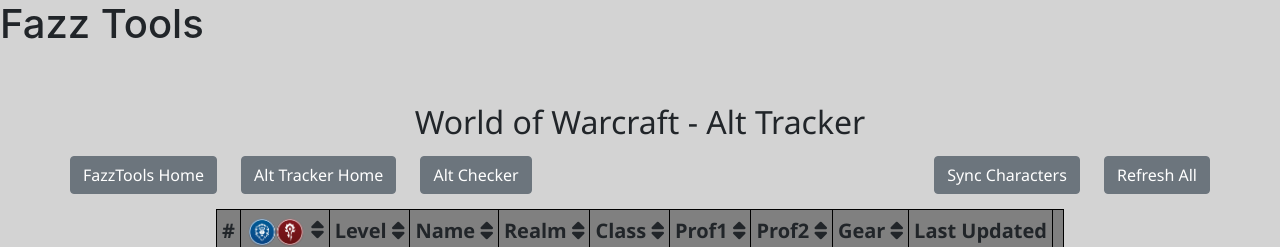
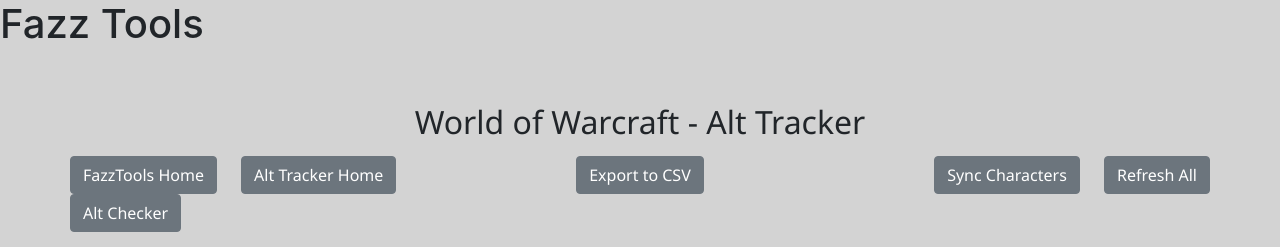
Before and after one commit to joefarrelly/AltTracker, a Django app: page /wowprof/alts/ in a window 1280 px wide. Shown: the top 247 px of the page. Run offline with Django 3.2, Linux system fonts and the light colour scheme; lists and menus that the app fills with data are empty; some libraries are stand-ins or nearby versions.

Commit message:
fixed issue with garrison level not correctly showing alts with no garrison added button to export alt data to csv

```diff
--- a/wowprof/lib/custom.py
+++ b/wowprof/lib/custom.py
@@ -127,6 +127,8 @@
                             mage_tower += 1
                         if quest['id'] == 24914:
                             shadowmourne += 1
+                        if quest['id'] == 34586:  # Only check for alliance quest as both quests get flagged as completed when done on either faction # garrison level 1, alliance(34586) and horde(34378)
+                            garrison += 1
                     try:
                         obj = AltQuestCompleted.objects.get(alt=alt_obj)
                         obj.questCompletedData = data
@@ -283,7 +285,7 @@
     try:
         obj = AltCustom.objects.get(alt=alt_obj)
         obj.mount = mount
-        obj.garrison = garrison + 1
+        obj.garrison = garrison
         obj.mageTower = mage_tower
         obj.shadowmourne = shadowmourne
         obj.average_item_level = average_item_level
@@ -295,7 +297,7 @@
         obj = AltCustom.objects.create(
             alt=alt_obj,
             mount=mount,
-            garrison=garrison + 1,
+            garrison=garrison,
             mageTower=mage_tower,
             shadowmourne=shadowmourne,
             average_item_level=average_item_level,
--- a/wowprof/static/wowprof/content/site.css
+++ b/wowprof/static/wowprof/content/site.css
@@ -135,7 +135,13 @@
 .Level3{
     background-color: #4CE87C
 }
-.Level2, .Level1{
+.Level2{
+    background-color: #F0F035;
+}
+.Level1{
+    background-color: #FCBA03;
+}
+.NotBuilt{
     background-color: #E74343;
 }
 
@@ -232,6 +238,11 @@
     color: lightblue;
 }
 
+button:disabled, input:disabled {
+  cursor: not-allowed;
+  pointer-events: all !important;
+}
+
 /*#bgtest{
      background-image: url('../images/paperdoll/UI-PaperDoll-SlotBackground.png');
 }*/
--- a/wowprof/static/wowprof/scripts/navbar.js
+++ b/wowprof/static/wowprof/scripts/navbar.js
@@ -119,7 +119,7 @@
 // garrison
 $(function() {
     $('#alts-checker-table td:nth-child(8)').each(function(index) {
-        var classColor = ['Level3','Level2', 'Level1'];
+        var classColor = ['Level3','Level2', 'Level1', 'NotBuilt'];
         var tempclassName = $(this).text();
         var className = tempclassName.replace(/\s+/g, '');
         var tempMo = $(this).parent("tr");
--- a/wowprof/templates/wowprof/wowprof_alts.html
+++ b/wowprof/templates/wowprof/wowprof_alts.html
@@ -7,12 +7,19 @@
 <div>
     <h2  style="text-align: center">World of Warcraft - Alt Tracker</h2>
     <div class="row" style="margin: 15px">
-        <div class="col-6">
+        <div class="col-4">
             <a href="{% url 'wowprof_home' %}" class="btn btn-secondary">FazzTools Home</a>
             <a href="{% url 'wowprof_alts' %}" class="btn btn-secondary">Alt Tracker Home</a>
             <a href="{% url 'wowprof_checker' %}" class="btn btn-secondary">Alt Checker</a>
         </div>
-        <div class="col-6" style="text-align: right">
+        <div class="col-4" style="text-align: center">
+            <form method="GET">
+                <input type="hidden" name="format" value="csv">
+                <input type="hidden" name="" value="">
+                <input type="submit" value="Export to CSV" class="btn btn-secondary">
+            </form>
+        </div>
+        <div class="col-4" style="text-align: right">
             <form method="post" style="display: inline-block">
                 {% csrf_token %}
                 <input type="submit" class="btn btn-secondary" id="wowprof-alts-refresh-button" name="wowprof-alts-refresh-button" value="Sync Characters" title="Sync characters from your battle.net account" />
--- a/wowprof/urls.py
+++ b/wowprof/urls.py
@@ -14,4 +14,5 @@
     path('requiem/', views.wowProfRequiem, name='wowprof_requiem'),
     path('checker/', views.wowProfChecker, name='wowprof_checker'),
     path('refresh_character/', views.refresh_character),
+    # path('alts/export/', views.test_table, name='test_table'),
 ]
--- a/wowprof/views.py
+++ b/wowprof/views.py
@@ -1,6 +1,7 @@
 from django.shortcuts import render, redirect
 
 from django.http import HttpResponse
+from django.http import FileResponse
 
 from django.shortcuts import get_object_or_404
 
@@ -25,6 +26,8 @@
 
 import django_rq
 
+import pandas as pd
+
 env = environ.Env()
 environ.Env.read_env()
 
@@ -36,6 +39,27 @@
 
 # MAIN_IP=LOCAL_IP
 MAIN_IP = HOST_IP
+
+table_header = [
+    "Faction",
+    "Level",
+    "Name",
+    "Realm",
+    "Class",
+    "Profession 1",
+    "Profession 2",
+    "Item Level",
+    "Garrison",
+    "Mount Skill"
+]
+
+# def test_table(request):
+#     # obj = your_model_name.objects.get(id=id)
+#     # filename = obj.model_attribute_name.path
+#     temp_csv = pd.read_html('https://fazztools.hopto.org/wowprof/alts')
+#     # response = FileResponse(open('wowprof/admin.py', 'rb'))
+#     # return response
+#     return HttpResponse(temp_csv)
 
 
 def wowProfHome(request):
@@ -117,11 +141,20 @@
         if 'wowprof-alts-refresh-button' in request.POST:
             url = 'https://eu.battle.net/oauth/authorize?client_id=' + BLIZZ_CLIENT + '&scope=wow.profile&state=blizzardeumz76c&redirect_uri=http%3A%2F%2F' + MAIN_IP + '%2Fwowprof%2Fredirect%2F&response_type=code'
             return redirect(url)
-
-    alt_objects = []
-    if 'altId' in request.session:
-        alt_objects = Alt.objects.select_related('altcustom').filter(pk__in=request.session['altId']).order_by('-altLevel', '-altcustom__average_item_level')
-    return render(request, "wowprof/wowprof_alts.html", {'altData': alt_objects})
+    if request.method == 'GET':
+        alt_objects = []
+        if 'altId' in request.session:
+            alt_objects = Alt.objects.select_related('altcustom').filter(pk__in=request.session['altId']).order_by('-altLevel', '-altcustom__average_item_level')
+        if request.GET:
+            if request.GET['format'] == 'csv':
+                csv_export = []
+                for alt in alt_objects:
+                    csv_export.append([alt.altFaction, alt.altLevel, alt.altName, alt.altRealm, alt.get_altClass_display(), alt.altcustom.get_profession1_display(), alt.altcustom.get_profession2_display(), alt.altcustom.average_item_level, alt.altcustom.get_garrison_display(), alt.altcustom.get_mount_display()])
+                alt_df = pd.DataFrame(csv_export, index=list(range(1, len(csv_export) + 1)), columns=table_header)
+                response = HttpResponse(alt_df.to_csv(index_label='Index'))
+                response['Content-Disposition'] = 'attachment; filename=alt_data.csv'
+                return response
+        return render(request, "wowprof/wowprof_alts.html", {'altData': alt_objects})
 
 
 def refresh_character(request):
```
